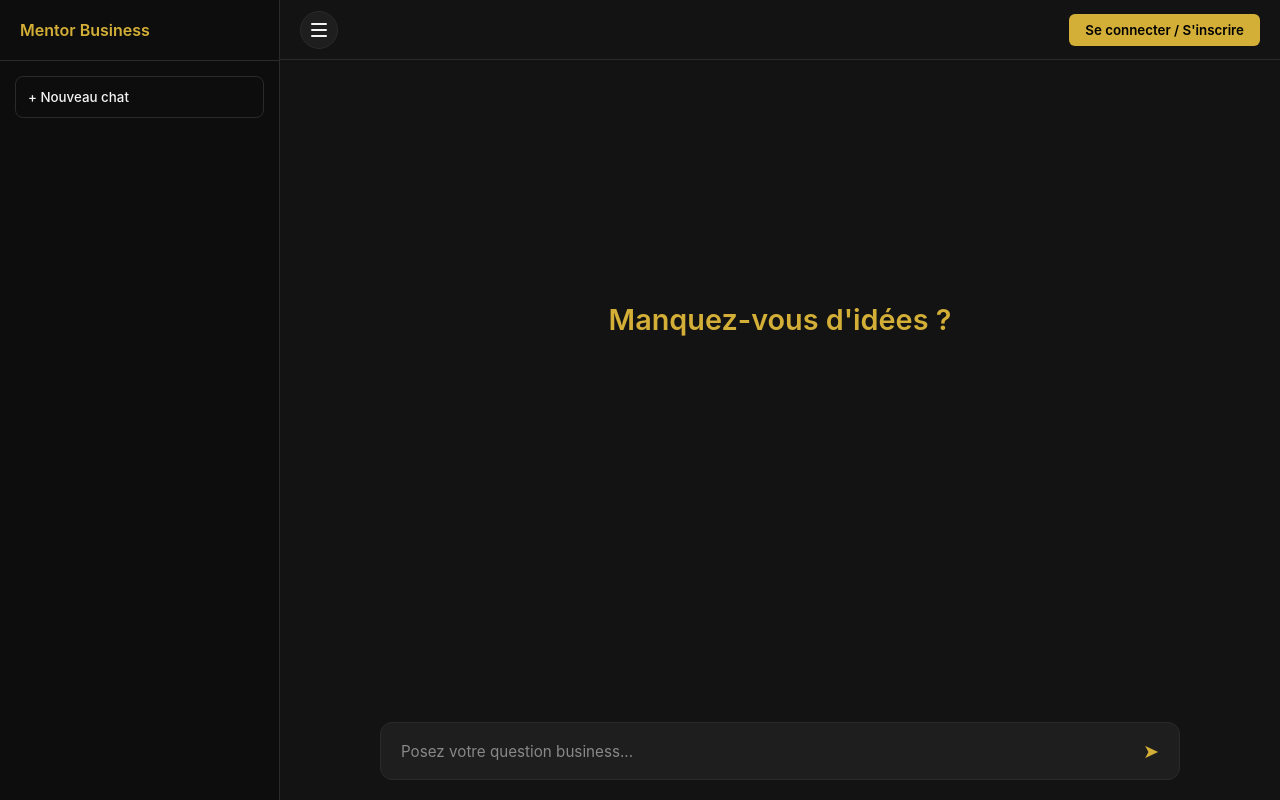
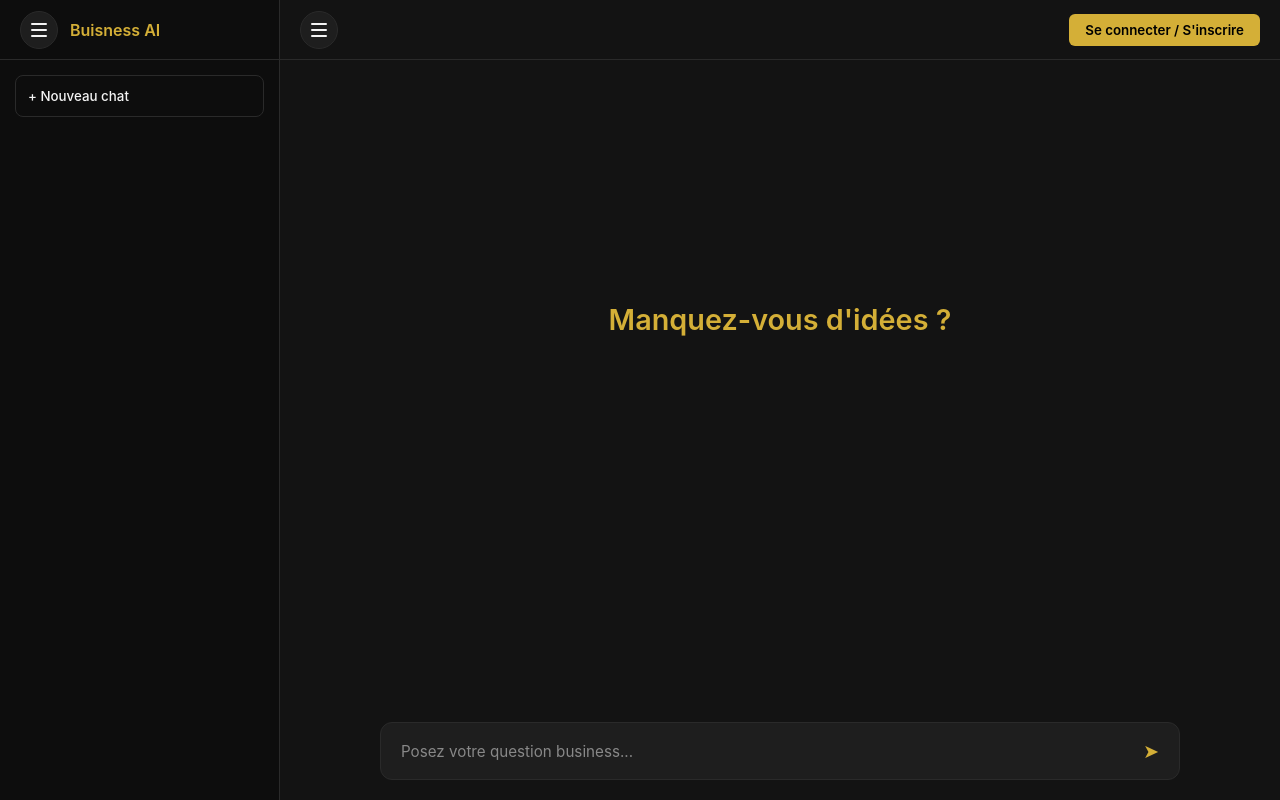
Before and after one commit to 996Kayzen/mon-saas-ia, a Flask app: page / in a window 1280 px wide. Run offline with Flask 3, Linux system fonts and the light colour scheme.

Commit message:
Déplacement du bouton de menu dans l'en-tête de la sidebar à côté de Buisness AI

```diff
--- a/templates/index.html
+++ b/templates/index.html
@@ -56,11 +56,20 @@
         }
 
         .sidebar-header {
-            padding: 20px;
+            padding: 15px 20px;
             display: flex;
             align-items: center;
             justify-content: space-between;
             border-bottom: 1px solid var(--border-color);
+            height: 60px;
+        }
+
+        .sidebar-title {
+            color: var(--gold-primary);
+            font-size: 1rem;
+            font-weight: 600;
+            margin-left: 0;
+            transition: margin-left 0.3s ease;
         }
 
         .new-chat-btn {
@@ -207,19 +216,11 @@
             border-radius: 2px;
         }
 
-        /* Bouton toggle flottant visible sur mobile même quand le menu est ouvert */
-        .mobile-floating-toggle {
-            display: none;
-            position: fixed;
-            top: 11px;
-            left: 15px;
-            z-index: 101;
-        }
-
-        @media (max-width: 767px) {
-            .mobile-floating-toggle {
-                display: flex;
-            }
+        /* Bouton toggle mobile intégré dans l'en-tête de la sidebar */
+        .sidebar-header-left {
+            display: flex;
+            align-items: center;
+            gap: 12px;
         }
 
         .auth-section {
@@ -549,19 +550,20 @@
     <!-- VOILE SOMBRE ARRIÈRE-PLAN MOBILE -->
     <div class="sidebar-overlay" id="sidebar-overlay"></div>
 
-    <!-- BOUTON FLOTTANT MOBILE (Visible en permanence même menu ouvert) -->
-    <button class="toggle-sidebar-btn mobile-floating-toggle" id="toggle-sidebar-mobile" title="Menu">
-        <div class="custom-icon-box">
-            <div class="custom-icon-bar"></div>
-            <div class="custom-icon-bar"></div>
-            <div class="custom-icon-bar"></div>
-        </div>
-    </button>
-
     <!-- MENU LATÉRAL -->
     <aside class="sidebar" id="sidebar">
         <div class="sidebar-header">
-            <h3 style="color: #d4af37; font-size: 1rem; font-weight: 600;">Mentor Business</h3>
+            <div class="sidebar-header-left">
+                <!-- Bouton toggle intégré à gauche dans la sidebar ouverte -->
+                <button class="toggle-sidebar-btn" id="toggle-sidebar-sidebar" title="Menu">
+                    <div class="custom-icon-box">
+                        <div class="custom-icon-bar"></div>
+                        <div class="custom-icon-bar"></div>
+                        <div class="custom-icon-bar"></div>
+                    </div>
+                </button>
+                <h3 class="sidebar-title">Buisness AI</h3>
+            </div>
         </div>
         <button class="new-chat-btn" id="new-chat-btn">+ Nouveau chat</button>
         <div class="history-list" id="history-list"></div>
@@ -656,7 +658,7 @@
             const sidebar = document.getElementById('sidebar');
             const overlay = document.getElementById('sidebar-overlay');
             const togglePcBtn = document.getElementById('toggle-sidebar-pc');
-            const toggleMobileBtn = document.getElementById('toggle-sidebar-mobile');
+            const toggleSidebarBtn = document.getElementById('toggle-sidebar-sidebar');
             const mainWrapper = document.getElementById('main-wrapper');
 
             const sidebarWidth = 280;
@@ -700,7 +702,7 @@
             };
 
             if (togglePcBtn) togglePcBtn.addEventListener('click', toggleMenu);
-            if (toggleMobileBtn) toggleMobileBtn.addEventListener('click', toggleMenu);
+            if (toggleSidebarBtn) toggleSidebarBtn.addEventListener('click', toggleMenu);
 
             if (overlay) {
                 overlay.addEventListener('click', () => {
```
